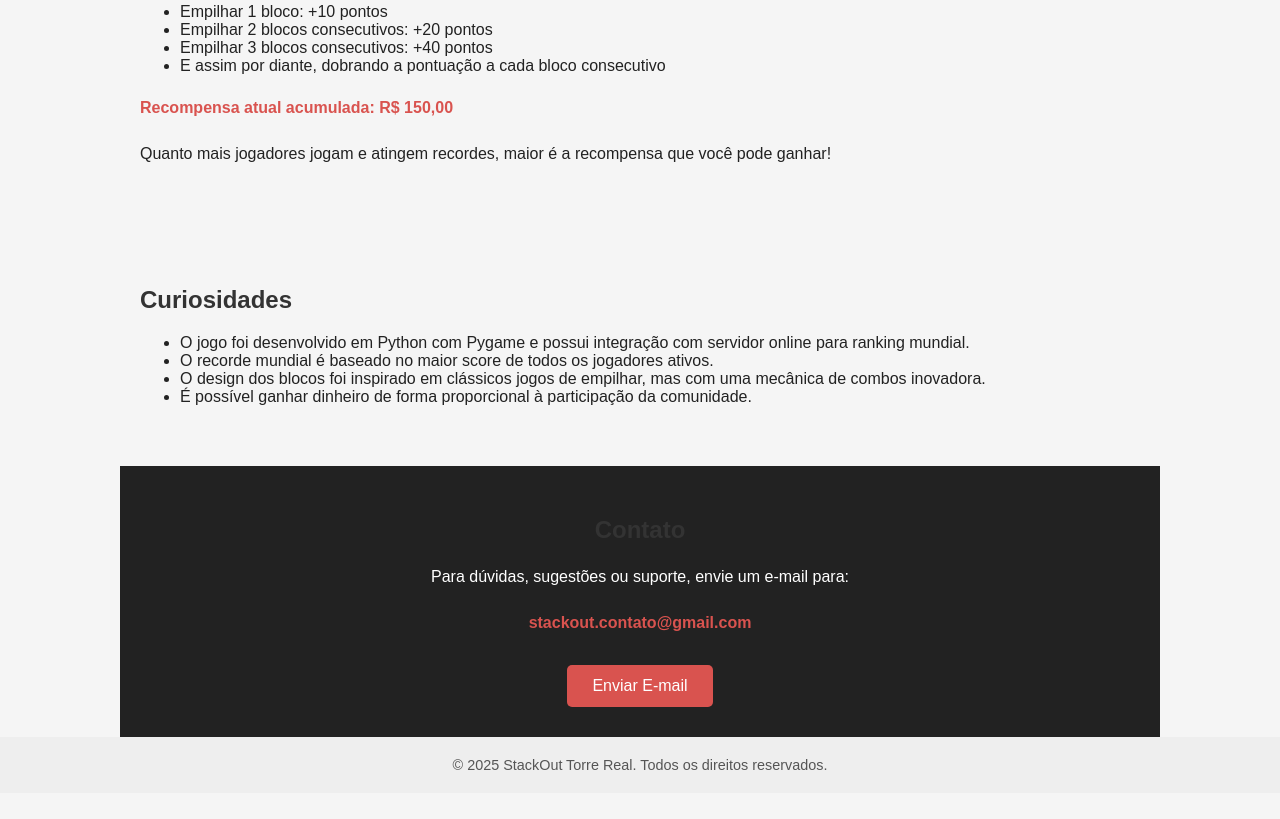
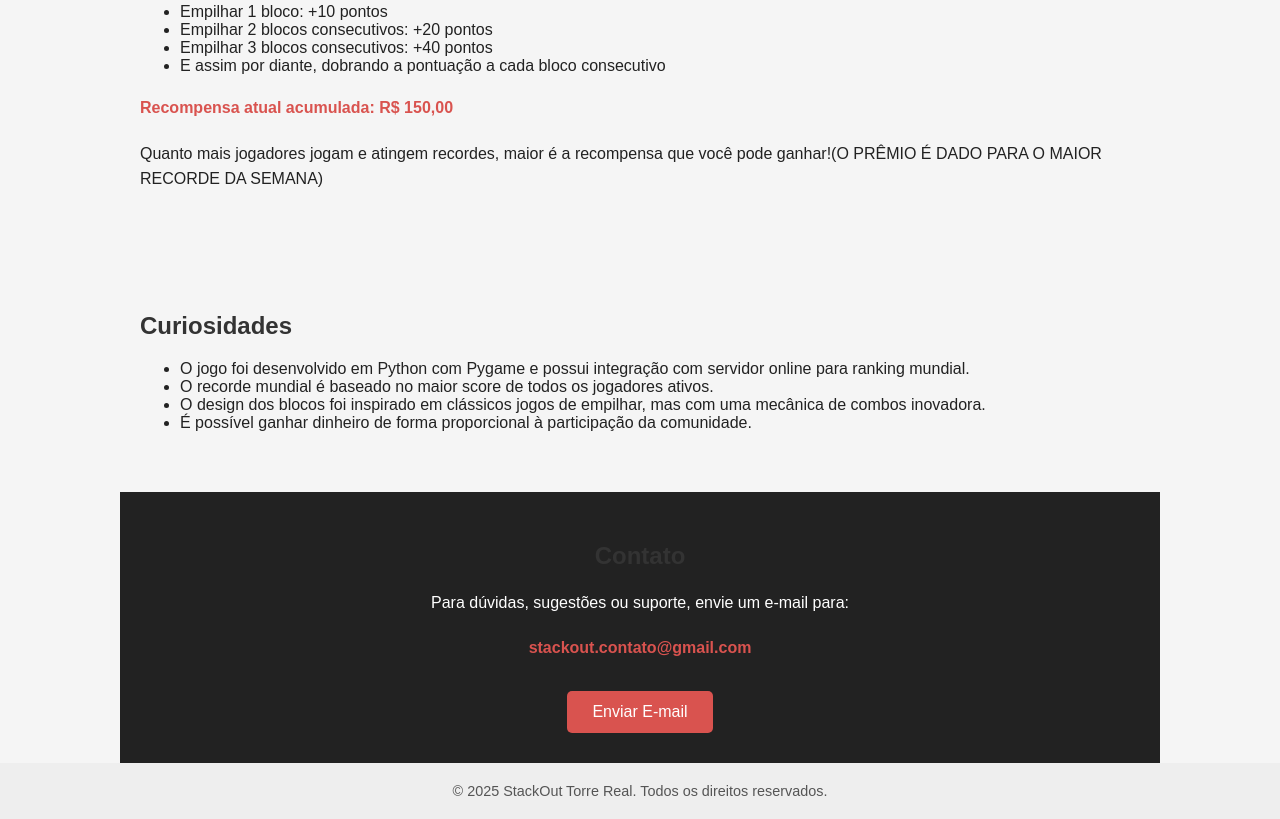
Before and after one commit to Gabriel68123/StackOut, a plain HTML site: page index.html in a window 1280 px wide. Shown: the part 789-1608 px from the top of the page. Before the commit the page ends 1582 px from the top, so only its background shows below. Drawn offline with Linux system fonts and the light colour scheme.

Commit message:
Update index.html

```diff
--- a/index.html
+++ b/index.html
@@ -113,7 +113,7 @@
       <li>E assim por diante, dobrando a pontuação a cada bloco consecutivo</li>
     </ul>
     <p class="highlight">Recompensa atual acumulada: R$ <span id="reward-amount">150,00</span></p>
-    <p>Quanto mais jogadores jogam e atingem recordes, maior é a recompensa que você pode ganhar!</p>
+    <p>Quanto mais jogadores jogam e atingem recordes, maior é a recompensa que você pode ganhar!(O PRÊMIO É DADO PARA O MAIOR RECORDE DA SEMANA)</p>
   </section>
 
   <section>
```
